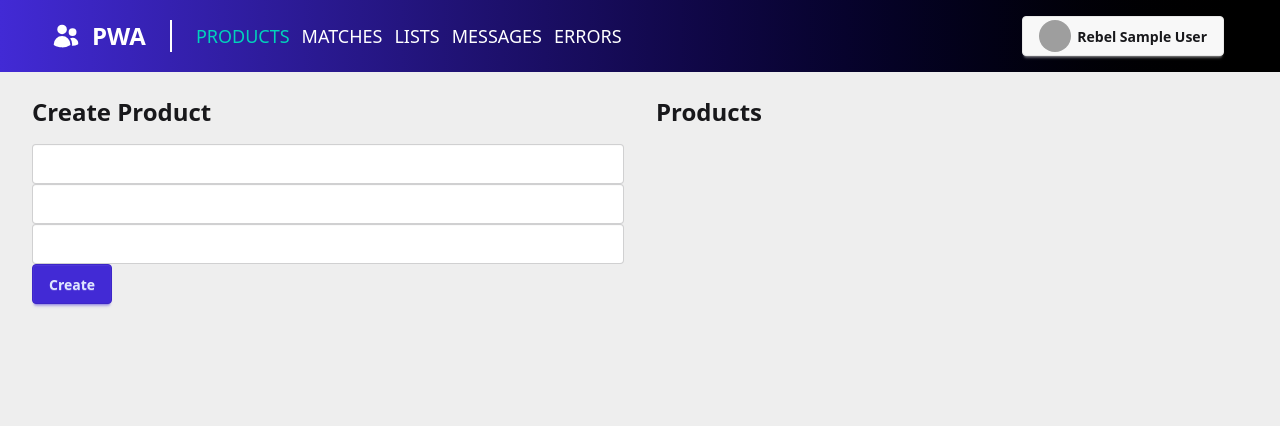
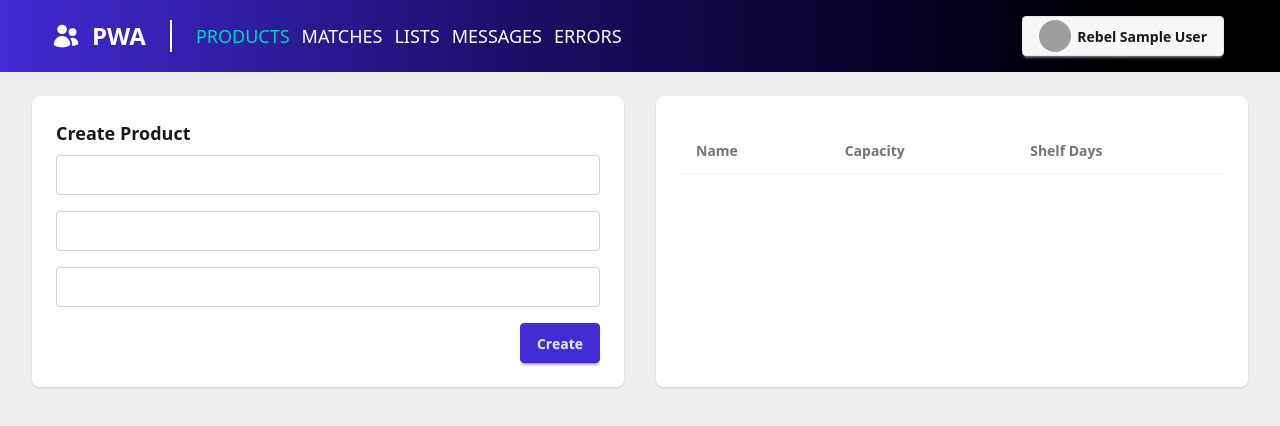
Before and after one commit to tommycrabtree/9decpwa, an Angular app: page /products in a window 1280 px wide. Shown: the top 426 px of the page. Built offline with nearby package versions, Linux system fonts and the light colour scheme; sample sign-in values are in the browser's storage; grey boxes are pictures that could not be loaded.

Commit message:
Add table to products template

```diff
--- a/src/features/products/products.html
+++ b/src/features/products/products.html
@@ -1,29 +1,36 @@
-<div class="grid grid-cols-2 gap-8 p-8">
+<div class="grid grid-cols-1 lg:grid-cols-2 gap-8 p-8">
 
-    <div>
-        <h2  class="text-2xl font-semibold mb-4">Create Product</h2>
+    <div class="card bg-base-100 shadow">
+        <div class="card-body">
+
+            <h2  class="card-title">Create Product</h2>
+
             <form
                 [formGroup]="createProductForm"
-            (ngSubmit)="createProduct()">
+                (ngSubmit)="createProduct()"
+                class="flex flex-col gap-4">
+
                 <app-text-input
                     label="Product Name"
                     formControlName="displayName"
                 />
+
                 <app-text-input
                     label="Shelf Capacity"
                     type="number"
                     formControlName="shelfCapacity"
                 />
+
                 <app-text-input
                     label="Shelf Days Allowed"
                     type="number"
                     formControlName="shelfDaysAllowed"
                 />
 
-            <div>
+                <div class="card-actions justify-end">
                     <button
+                        class="btn btn-primary"
                         type="submit"
-                    class="btn btn-primary"
                         [disabled]="createProductForm.invalid"
                     >
                         Create
@@ -31,28 +38,57 @@
                 </div>
             </form>
         </div>
+    </div>
 
-    <div>
-        <h2 class="text-2xl font-semibold mb-4">Products</h2>
+    <!-- Products -->
+    <div class="card bg-base-100 shadow">
+        <div class="card-body">
+
+            <h2 class="card-title">Products: ({{ products().length}})</h2>
+
                 @if (validationErrors().length > 0) {
-            <div>
+                    <div class="alert alert-error mb-4">
                         <ul>
                             @for (error of validationErrors(); track $index) {
                                 <li>{{error}}</li>
                             }
                         </ul>
                     </div>
+                }
+
+            <table class="table table-zebra">
+
+                <thead>
+                    <tr>
+                        <th>Name</th>
+                        <th>Capacity</th>
+                        <th>Shelf Days</th>
+                    </tr>
+                </thead>
+
+                <tbody>
+                    @if (products().length === 0) {
+                        <tr>
+                            <td colspan="3" class="text-center">
+                                No products
+                            </td>
+                        </tr>
                     } @else {
-            <ul>
                         @for (product of products(); track product.id) {
-                    <li>{{ product.displayName }}
-                        -
-                        Shelf Capacity: {{ product.shelfCapacity }}
-                        -
-                        Shelf Days: {{ product.shelfDaysAllowed }}
-                    </li>
+                            <tr>
+                                <td>{{ product.displayName }}</td>
+                                <td>{{ product.shelfCapacity }}</td>
+                                <td>{{ product.shelfDaysAllowed }}</td>
+                            </tr>
                         }
-            </ul>
                     }
+
+                </tbody>
+
+            </table>
+
         </div>
+
     </div>
+
+</div>
```
Lines whose indentation alone changed are shown as unchanged.
